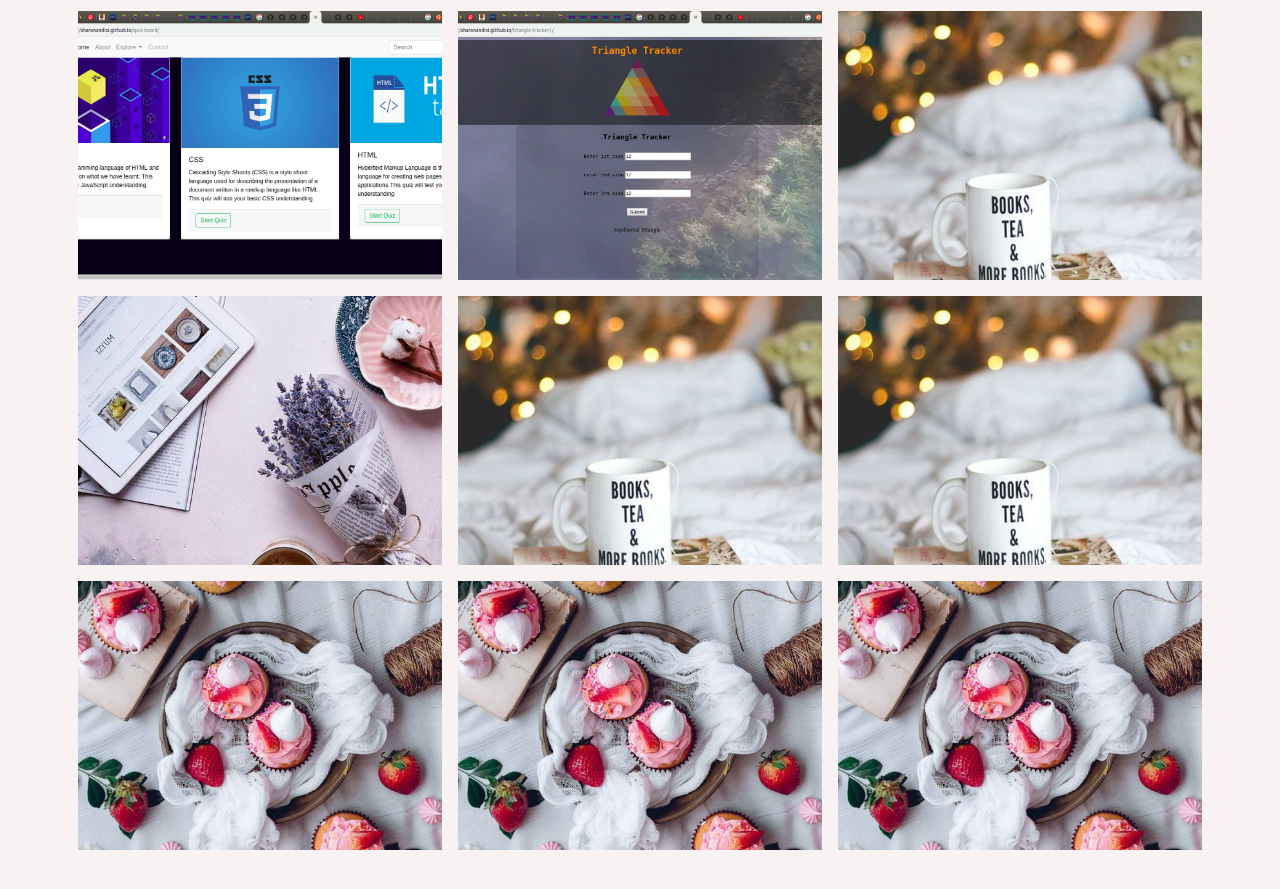
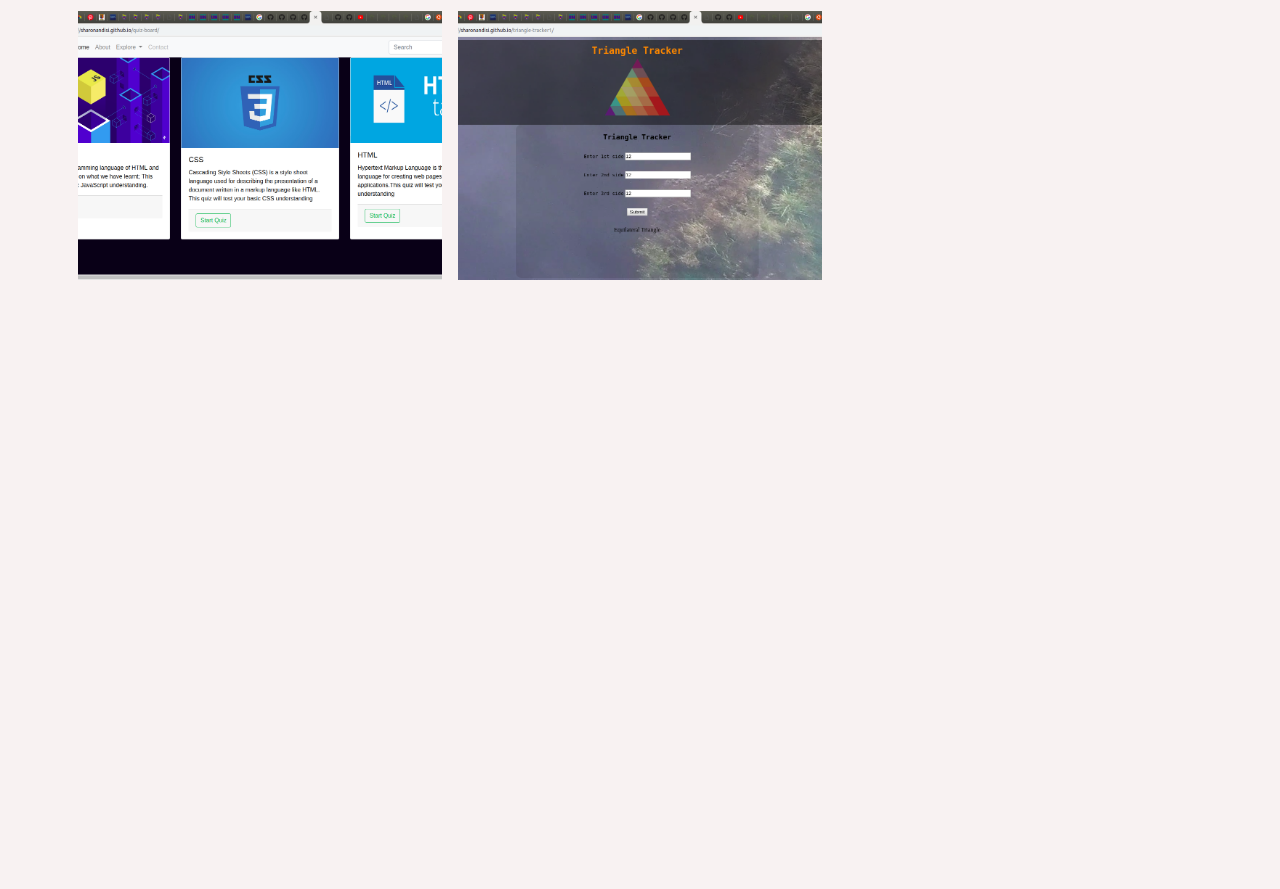
Before and after one commit to sharonandisi/sharonandisi.github.io, a plain HTML site: page portfolio.html in a window 1280 px wide. Shown: the part 223-1112 px from the top of the page. After the commit the page ends 800 px from the top, so only its background shows below. Drawn offline with nearby package versions, Linux system fonts and the light colour scheme; a web font is replaced by a local one.

Commit message:
final commit

```diff
--- a/css/style.css
+++ b/css/style.css
@@ -4,11 +4,18 @@
 /*---------- Global Style ----------*/
 
 body {
+    max-width: 100% !important;
     color: #222;
     font-family: 'Fauna One', serif;
     font-size: 17px;
     line-height: 1.8!important;
     background-color: rgb(248, 242, 242)
+}
+
+#profile {
+    height:85vh;
+    position:relative;
+    margin-left: 7em;
 }
 #about{
     background-color: rgba(250, 221, 221, 0.1);
@@ -536,7 +543,7 @@ a:visited {
     object-fit: cover;
 }
 
-/
+
 /* Portrait and Landscape */
 @media only screen
   and (min-device-width: 320px)
--- a/portfolio.html
+++ b/portfolio.html
@@ -51,69 +51,21 @@
                <div class="col-sm-12">
                   <div class="lightbox-grid square-thumbs" data-gallery-title="Gallery">
                      <ul class="portfolio-items list-unstyled" id="grid">
-                        <li class="col-md-4 col-sm-12 col-xs-12 no-gutter" data-groups='["moment","people"]'>
+                        <li class="col-md-4 col-sm-12 col-xs-12 no-gutter" data-groups='["all","all"]'>
                            <a href="https://sharonandisi.github.io/quiz-board/" >
                               <div class="background-image-holder">
                                  <img alt="portfolio" class="background-image" src="img/quizboard.png " />
                               </div>
                            </a>
                         </li>
-                        <li class="col-md-4 col-sm-12 col-xs-12 no-gutter" data-groups='["people"]'>
+                        <li class="col-md-4 col-sm-12 col-xs-12 no-gutter" data-groups='["all"]'>
                            <a href="https://sharonandisi.github.io/triangle-tracker1/" >
                               <div class="background-image-holder">
                                  <img alt="portfolio" class="background-image" src="img/triangletracker.png" />
                               </div>
                            </a>
                         </li>
-                        <li class="col-md-4 col-sm-12 col-xs-12 no-gutter" data-groups='["mountain"]'>
-                           <a href="img/flower.jpg" data-lightbox="true">
-                              <div class="background-image-holder">
-                                 <img alt="portfolio" class="background-image" src="img/flower.jpg" />
-                              </div>
-                           </a>
-                        </li>
-                        <li class="col-md-4 col-sm-12 col-xs-12 no-gutter" data-groups='["people"]'>
-                           <a href="img/portfolio4.jpg" data-lightbox="true">
-                              <div class="background-image-holder">
-                                 <img alt="portfolio" class="background-image" src="img/lavender.jpg" />
-                              </div>
-                           </a>
-                        </li>
-                        <li class="col-md-4 col-sm-12 col-xs-12 no-gutter" data-groups='["moment"]'>
-                           <a href="img/portfolio5.jpg" data-lightbox="true">
-                              <div class="background-image-holder">
-                                 <img alt="portfolio" class="background-image" src="img/flower.jpg" />
-                              </div>
-                           </a>
-                        </li>
-                        <li class="col-md-4 col-sm-12 col-xs-12 no-gutter" data-groups='["people"]'>
-                           <a href="img/portfolio6.jpg" data-lightbox="true">
-                              <div class="background-image-holder">
-                                 <img alt="portfolio" class="background-image" src="img/flower.jpg" />
-                              </div>
-                           </a>
-                        </li>
-                        <li class="col-md-4 col-sm-12 col-xs-12 no-gutter" data-groups='["people"]'>
-                           <a href="img/portfolio7.jpg" data-lightbox="true">
-                              <div class="background-image-holder">
-                                 <img alt="portfolio" class="background-image" src="img/cuppies.jpg" />
-                              </div>
-                           </a>
-                        </li>
-                        <li class="col-md-4 col-sm-12 col-xs-12 no-gutter" data-groups='["mountain"]'>
-                           <a href="img/portfolio8.jpg" data-lightbox="true">
-                              <div class="background-image-holder">
-                                 <img alt="portfolio" class="background-image" src="img/cuppies.jpg" />
-                              </div>
-                           </a>
-                        </li>
-						<li class="col-md-4 col-sm-12 col-xs-12 no-gutter" data-groups='["mountain"]'>
-                           <a href="img/portfolio9.jpg" data-lightbox="true">
-                              <div class="background-image-holder">
-                                 <img alt="portfolio" class="background-image" src="img/cuppies.jpg" />
-                              </div>
-                           </a>
-                        </li>
+
                      </ul>
                   </div>
                </div>
```
Also changed, not shown: index.html (+4 -4 lines).
